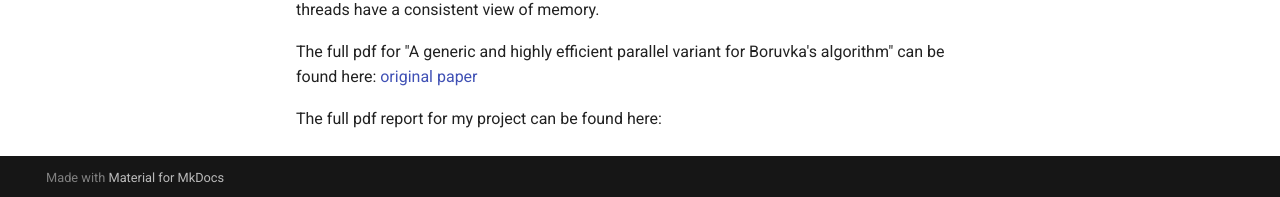
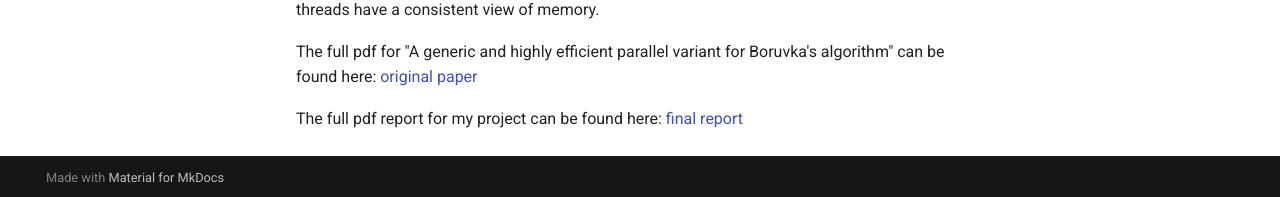
Before and after one commit to S3gmentati0nFault/S3gmentati0nFault.github.io, an MkDocs documentation site: the page built from docs/boruvka/readme.md, in a window 1280 px wide and 900 px high, scrolled down 1522 px. Shown: the part 700-897 px from the top of the window. Built offline with MkDocs 1.6.1 and Material for MkDocs 9.7.7, drawn with Linux system fonts in a browser that asks for light colours.

Commit message:
Added a link to the final report for the GPU project

```diff
--- a/docs/boruvka/readme.md
+++ b/docs/boruvka/readme.md
@@ -59,4 +59,4 @@ dense graphs manipulation. As far as contraction-based techniques are concerned,
 The full pdf for "A generic and highly efficient parallel variant for Boruvka's algorithm" can be
 found here: <a href="https://ieeexplore.ieee.org/document/7092783">original paper</a>
 
-The full pdf report for my project can be found here:
+The full pdf report for my project can be found here: <a href="https://github.com/S3gmentati0nFaultUni/GPU-project/releases/download/final-release/report.pdf">final report</a>
```
